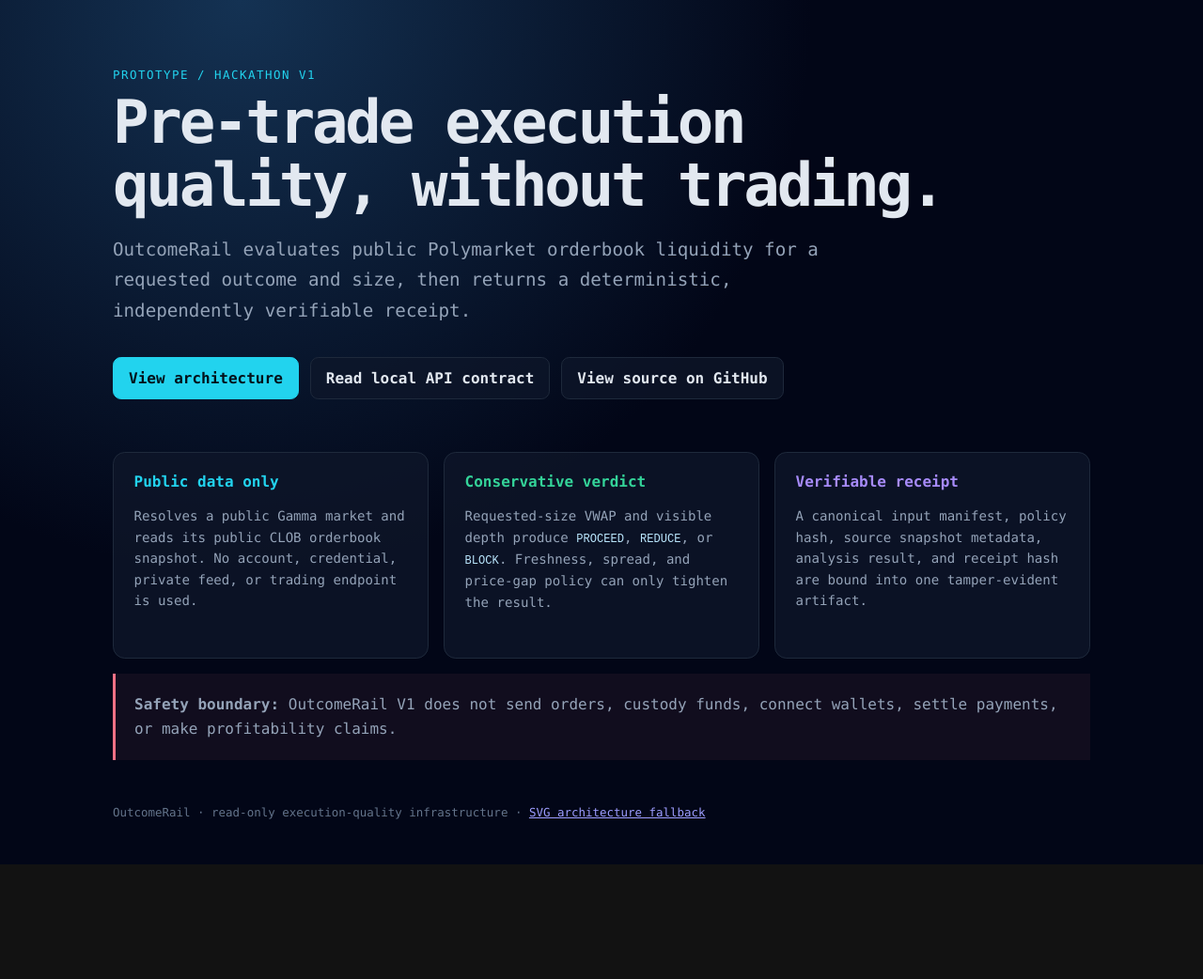
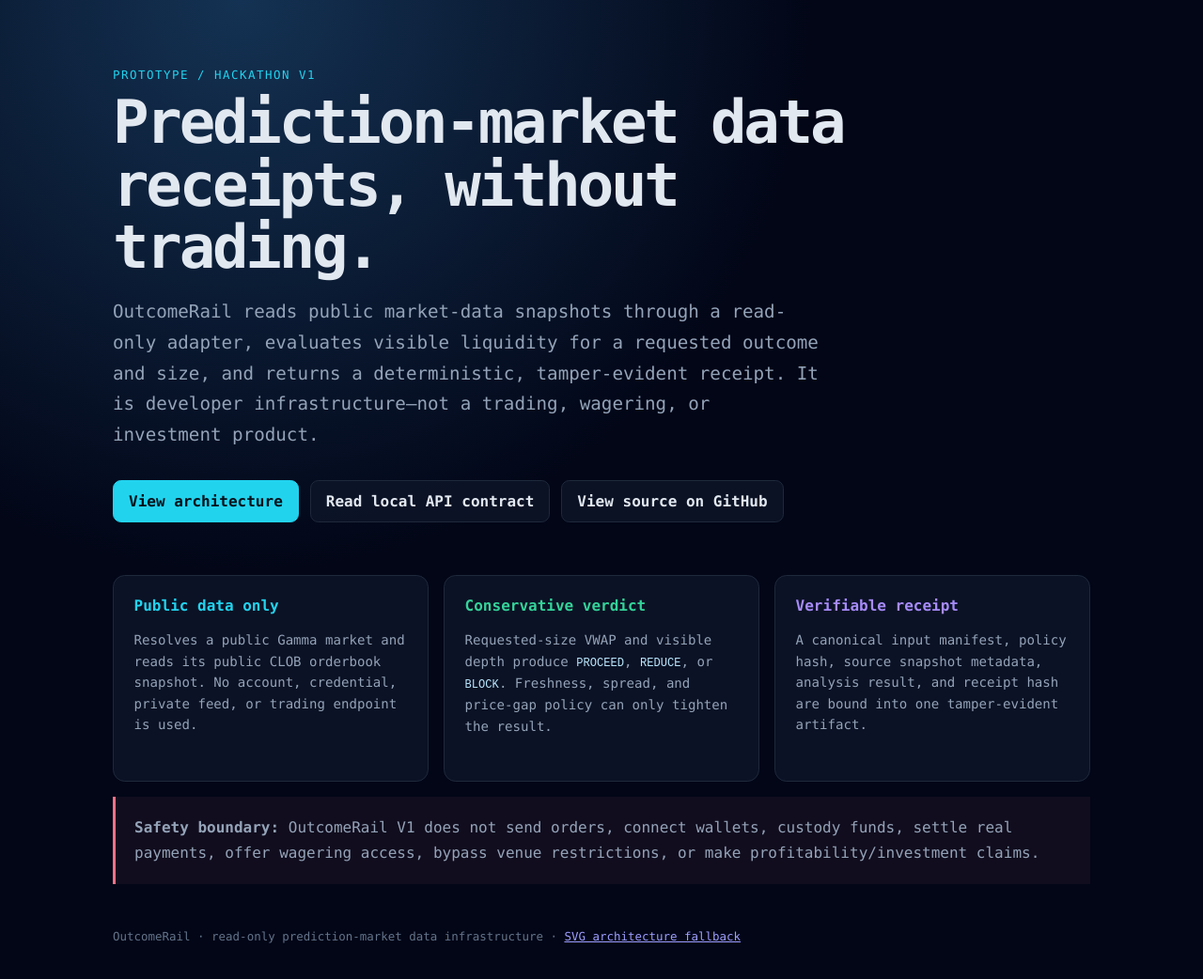
Before and after one commit to Scarpo-gh/outcome-rail, a plain HTML site: page docs/index.html in a window 1280 px wide. Shown: the whole page at 94% size. Before the commit the page ends 920 px from the top, so only its background shows below. Drawn offline with Linux system fonts and the light colour scheme.

Commit message:
docs: position OutcomeRail as read-only data infrastructure

```diff
--- a/docs/index.html
+++ b/docs/index.html
@@ -3,8 +3,8 @@
 <head>
   <meta charset="utf-8">
   <meta name="viewport" content="width=device-width, initial-scale=1">
-  <meta name="description" content="OutcomeRail is a read-only, deterministic execution-quality receipt pipeline for Polymarket orderbooks.">
-  <title>OutcomeRail — Read-only execution quality</title>
+  <meta name="description" content="OutcomeRail is a read-only, deterministic provenance and execution-feasibility receipt pipeline for public prediction-market data.">
+  <title>OutcomeRail — Read-only market-data receipts</title>
   <style>
     :root { color-scheme: dark; --bg: #020617; --panel: #0f172a; --line: #1e293b; --text: #e2e8f0; --muted: #94a3b8; --cyan: #22d3ee; --green: #34d399; --purple: #a78bfa; }
     * { box-sizing: border-box; }
@@ -31,8 +31,8 @@
 <body>
   <main>
     <div class="eyebrow">Prototype / Hackathon V1</div>
-    <h1>Pre-trade execution quality, without trading.</h1>
-    <p class="lead">OutcomeRail evaluates public Polymarket orderbook liquidity for a requested outcome and size, then returns a deterministic, independently verifiable receipt.</p>
+    <h1>Prediction-market data receipts, without trading.</h1>
+    <p class="lead">OutcomeRail reads public market-data snapshots through a read-only adapter, evaluates visible liquidity for a requested outcome and size, and returns a deterministic, tamper-evident receipt. It is developer infrastructure—not a trading, wagering, or investment product.</p>
     <div class="cta">
       <a class="button" href="outcomerail-architecture.html">View architecture</a>
       <a class="button secondary" href="https://github.com/Scarpo-gh/outcome-rail/blob/main/docs/API.md">Read local API contract</a>
@@ -43,8 +43,8 @@
       <article class="card"><h2>Conservative verdict</h2><p>Requested-size VWAP and visible depth produce <code>PROCEED</code>, <code>REDUCE</code>, or <code>BLOCK</code>. Freshness, spread, and price-gap policy can only tighten the result.</p></article>
       <article class="card"><h2>Verifiable receipt</h2><p>A canonical input manifest, policy hash, source snapshot metadata, analysis result, and receipt hash are bound into one tamper-evident artifact.</p></article>
     </section>
-    <div class="boundary"><strong>Safety boundary:</strong> OutcomeRail V1 does not send orders, custody funds, connect wallets, settle payments, or make profitability claims.</div>
-    <footer>OutcomeRail · read-only execution-quality infrastructure · <a href="outcomerail-architecture.svg">SVG architecture fallback</a></footer>
+    <div class="boundary"><strong>Safety boundary:</strong> OutcomeRail V1 does not send orders, connect wallets, custody funds, settle real payments, offer wagering access, bypass venue restrictions, or make profitability/investment claims.</div>
+    <footer>OutcomeRail · read-only prediction-market data infrastructure · <a href="outcomerail-architecture.svg">SVG architecture fallback</a></footer>
   </main>
 </body>
 </html>
```
Also changed, not shown: 3 other files.
